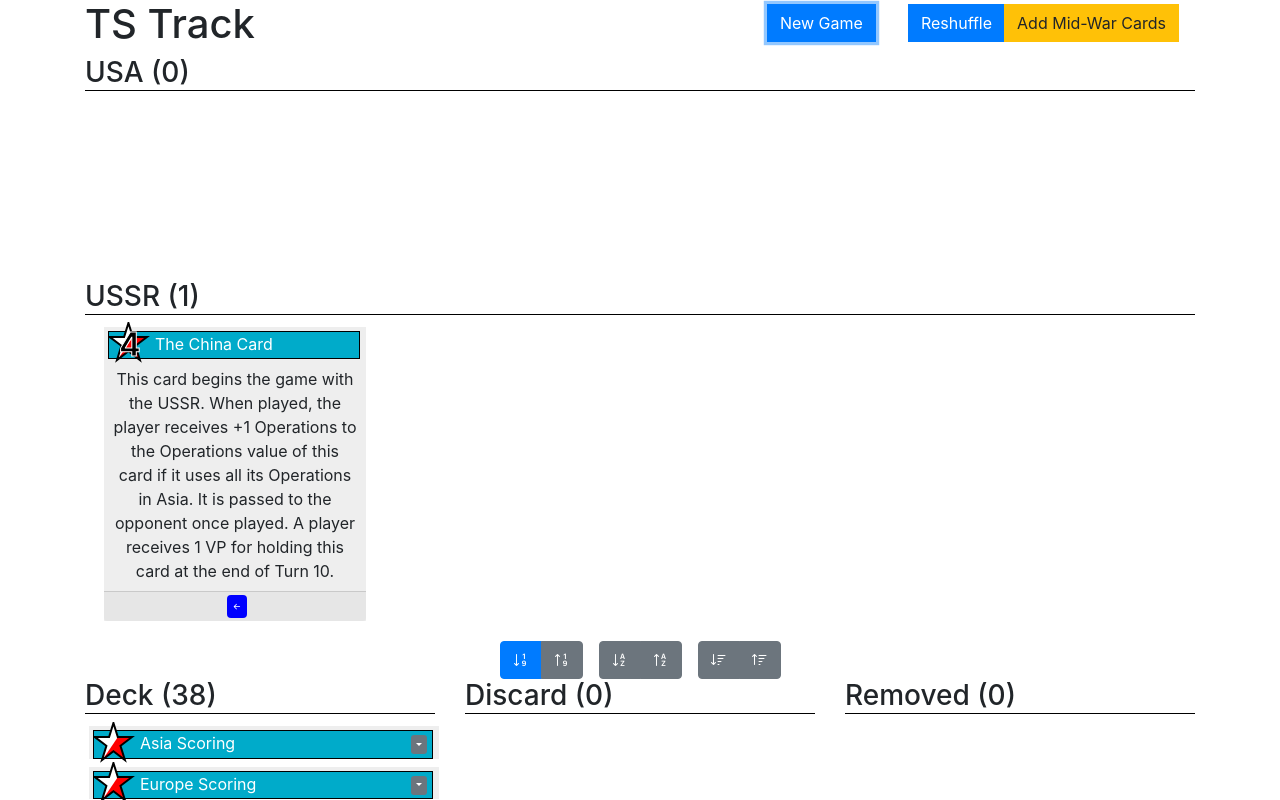
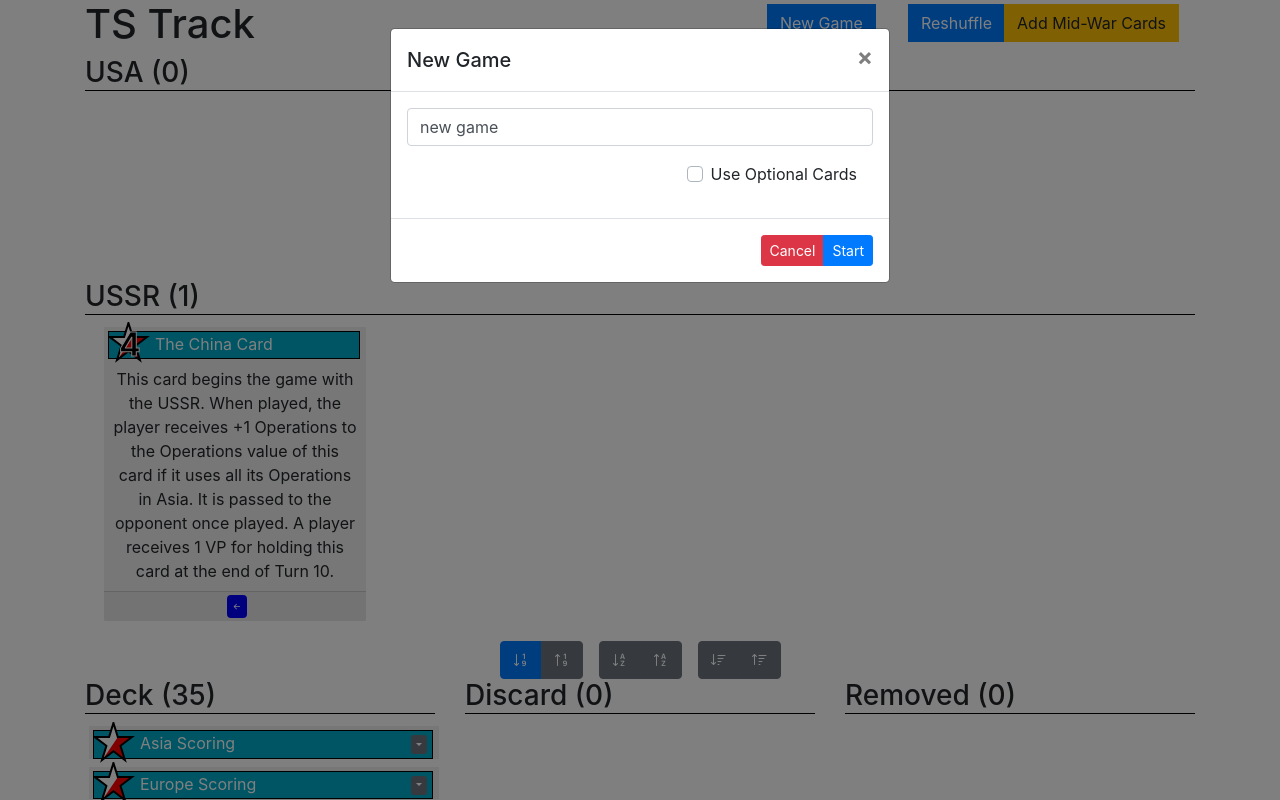
Before and after one commit to kingcoyote/twilight, a Vue app: page / in a window 1280 px wide. Both pictures are taken after a click on the button "New Game". Shown: the top 800 px of the page. Built offline with nearby package versions, Linux system fonts and the light colour scheme.

Commit message:
Creating a modal dialog to input a game name and choose if optional cards are desired. Fixes #6.

```diff
--- a/src/App.vue
+++ b/src/App.vue
@@ -7,13 +7,31 @@
       <b-col sm>
         <div class="float-right">
           <b-button-group class="my-1 mx-3">
-            <b-button squared variant="primary" @click="newGame({optional: true})">New Game</b-button>
+            <b-button squared variant="primary" v-b-modal.modal-new-game>New Game</b-button>
           </b-button-group>
           <b-button-group class="my-1 mx-3">
             <b-button squared variant="primary" @click="reshuffle">Reshuffle</b-button>
             <b-button squared v-if="phase === 'early'" variant="warning" @click="addMidWar">Add Mid-War Cards</b-button>
             <b-button squared v-if="phase === 'mid'" variant="warning" @click="addLateWar">Add Late-War Cards</b-button>
           </b-button-group>
+          <b-modal id="modal-new-game" title="New Game">
+            <b-form-group id="input-game-name" label-for="input-game-name">
+              <b-form-input id="input-game-name" v-model=newGameForm.name placeholder="Enter game name" required></b-form-input>
+            </b-form-group>
+            <b-form-group id="input-game-optcards" label-for="input-game-optcards" class="float-right">
+              <b-form-checkbox-group v-model=newGameForm.opts>
+                <b-form-checkbox value="optcards" checked>Use Optional Cards</b-form-checkbox>
+              </b-form-checkbox-group>
+            </b-form-group>
+            <template #modal-footer>
+              <div class="w-100">
+                <b-button-group class="float-right">
+                  <b-button variant="danger" size="sm" @click="$bvModal.hide('modal-new-game')">Cancel</b-button>
+                  <b-button variant="primary" size="sm" @click="newGame({name: newGameForm.name, optional: newGameForm.opts.includes('optcards')}); $bvModal.hide('modal-new-game')">Start</b-button>
+                </b-button-group>
+              </div>
+            </template>
+          </b-modal>
         </div>
       </b-col>
     </b-row>
@@ -110,7 +128,11 @@ export default {
 
     return {
       sort: "number",
-      order: "asc"
+      order: "asc",
+      newGameForm: {
+        name: "new game",
+        opts: []
+      }
     }
   },
   components: {
```
